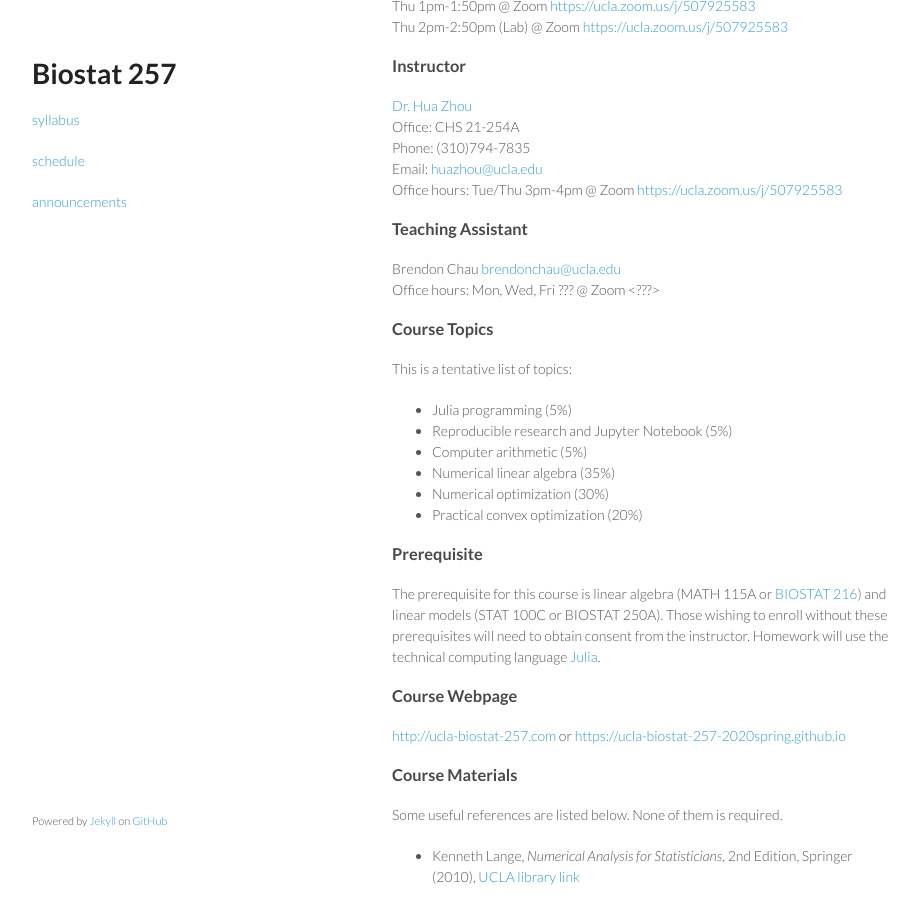
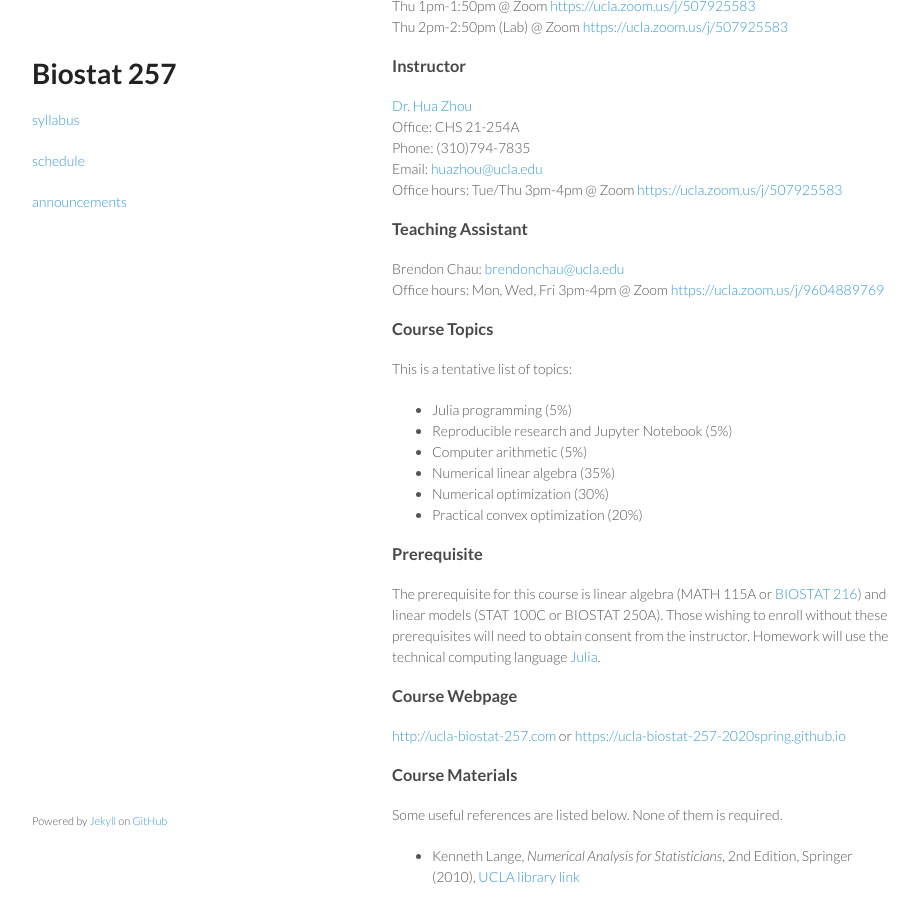
Before and after one commit to ucla-biostat-257-2020spring/ucla-biostat-257-2020spring.github.io, a Jekyll site: the page built from syllabus/syllabus.md, in a window 1280 px wide and 900 px high, scrolled down 347 px. Shown: the whole window, without its empty margins (178-1097 px from the left). Built offline with Jekyll 4.4.1, drawn with Linux system fonts in a browser that asks for light colours.

Commit message:
add TA OH and Zoom link

```diff
--- a/syllabus/syllabus.md
+++ b/syllabus/syllabus.md
@@ -27,8 +27,8 @@ Office hours: Tue/Thu 3pm-4pm @ Zoom <https://ucla.zoom.us/j/507925583>
 
 ### Teaching Assistant
 
-Brendon Chau <brendonchau@ucla.edu>
-Office hours: Mon, Wed, Fri ??? @ Zoom <???>
+Brendon Chau: <brendonchau@ucla.edu>
+Office hours: Mon, Wed, Fri 3pm-4pm @ Zoom <https://ucla.zoom.us/j/9604889769>
 
 ### Course Topics
 
```
